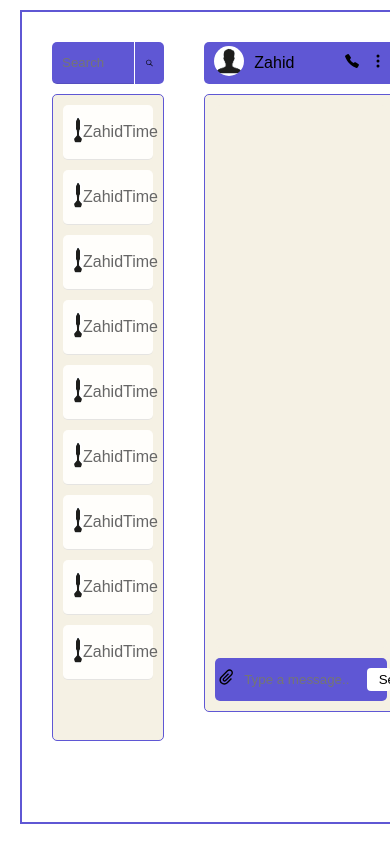
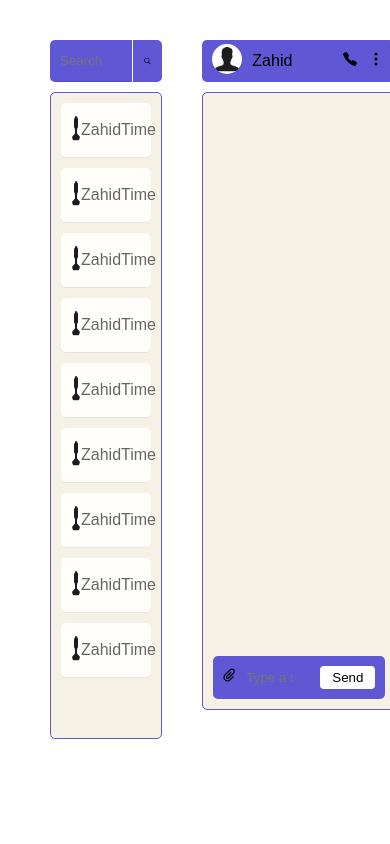
Before and after one commit to Zahidsherkhan/comapany_website, a React (Vite) app: page /Chat in a window 390 px wide. Built offline with nearby package versions, Linux system fonts and the light colour scheme.

Commit message:
Some Responsiveness Added

```diff
--- a/src/Pages/ChatUI/ChatUI.module.css
+++ b/src/Pages/ChatUI/ChatUI.module.css
@@ -211,6 +211,30 @@
   border-radius: 4px;
   cursor: pointer;
 }
+@media screen and (max-width: 970px) {
+  .chatUiChatFooter {
+    width: auto;
+  }
+  .footerLeft {
+    width: auto;
+    margin: 0px 10px;
+  }
+  .footerRight {
+    margin: 10px;
+    width: auto;
+  }
+
+  .chatUiParent {
+    width: 96%;
+    /* border: 2px solid rgb(95, 87, 212); */
+    height: 96vh;
+    border: none;
+    margin: 10px 0px 0px 20px;
+    padding: 0px;
+    display: flex;
+  }
+}
+
 .sendBtnDiv {
   /* margin-right: 20px; */
 }
```
